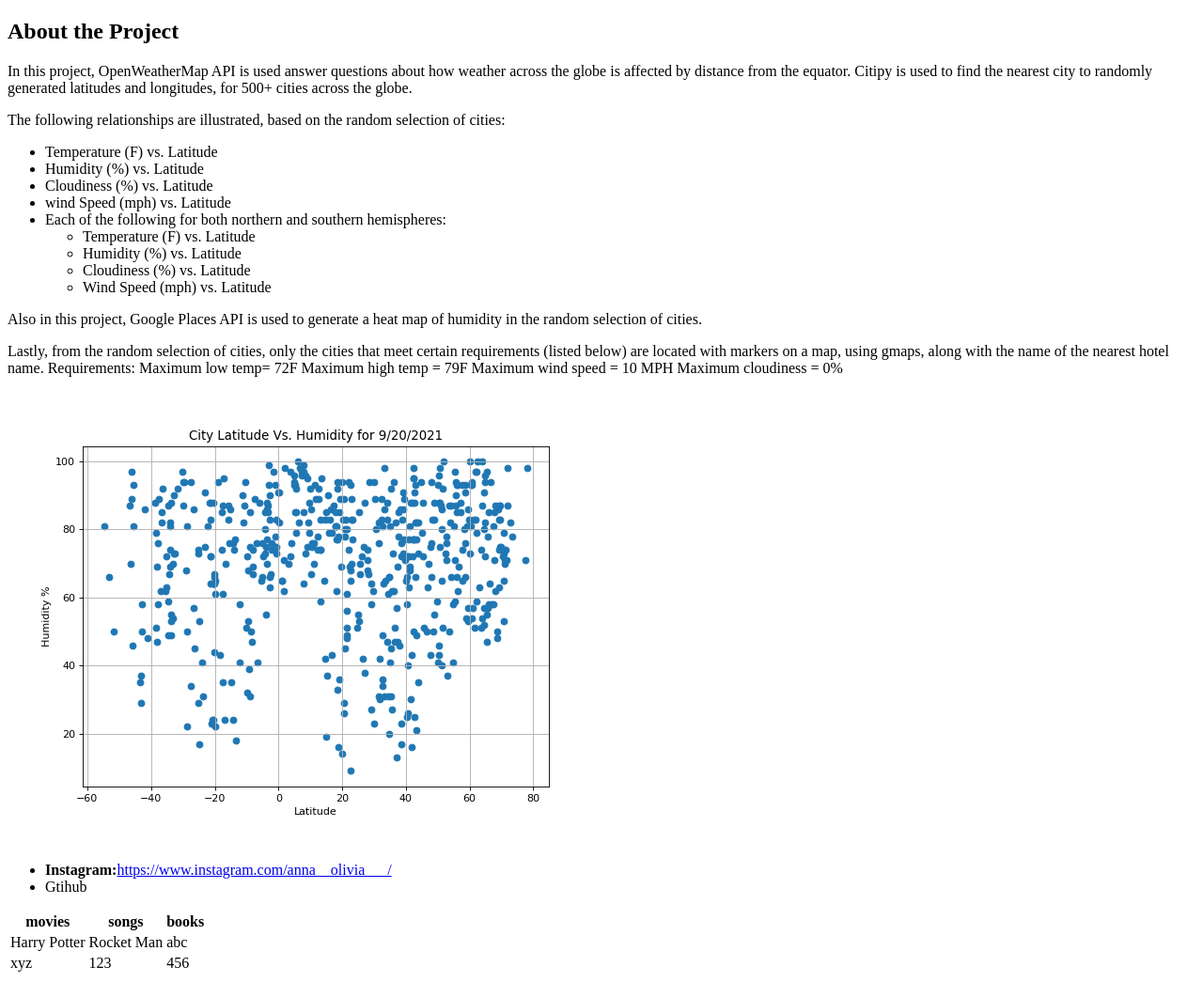
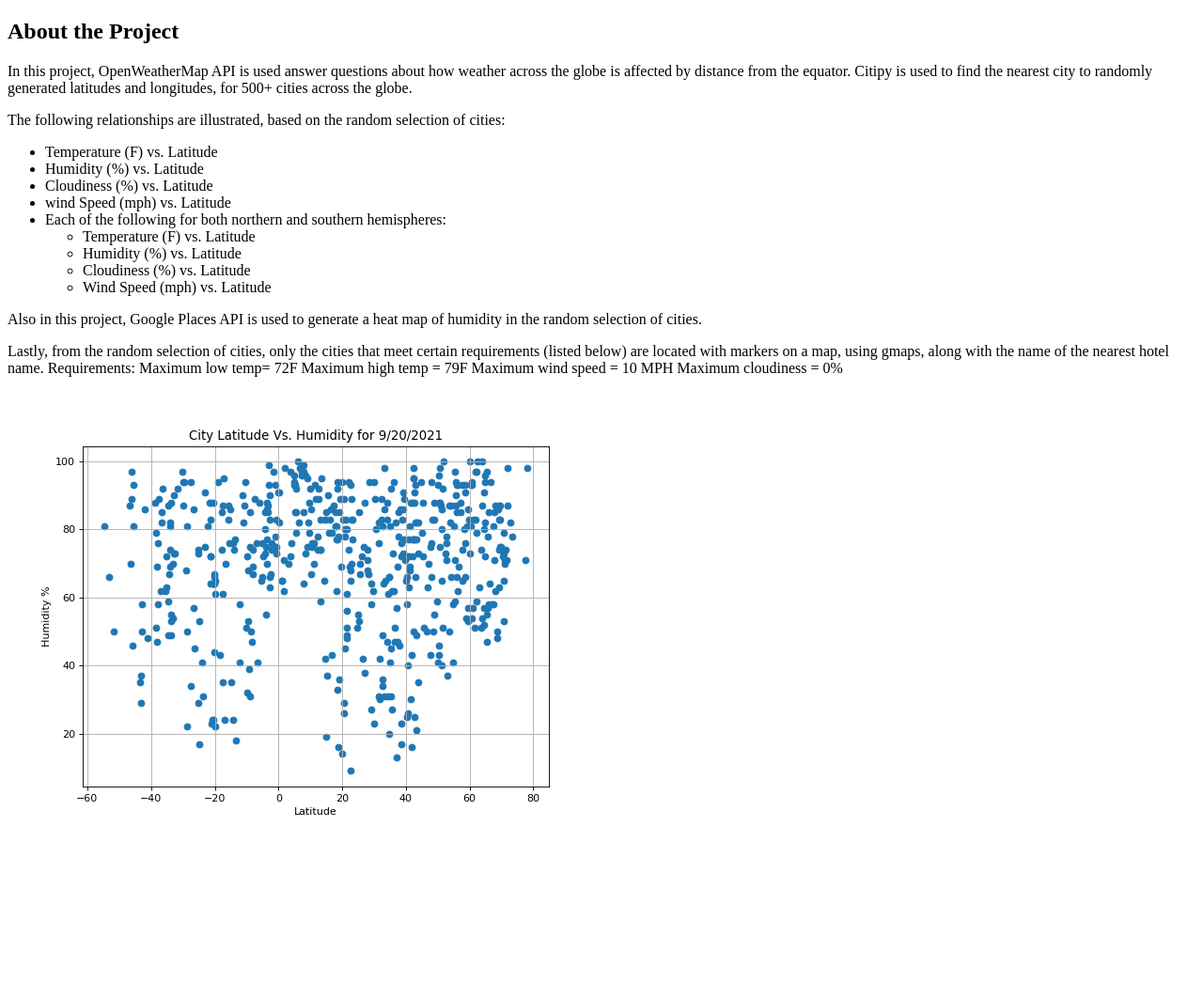
Before and after one commit to Annaolivia5/Latitude-and-Weather-Analysis, a plain HTML site: page index.html in a window 1280 px wide. Shown: the whole page at 94% size. After the commit the page ends 909 px from the top, so only its background shows below. Drawn offline with Linux system fonts and the light colour scheme.

Commit message:
updated index.html

```diff
--- a/index.html
+++ b/index.html
@@ -51,36 +51,6 @@
     </p>
 
     <img src="Latitude_vs_Humidity_Plot.png" alt="humidity map">
-
-
-
-      <article>
-        <ul>
-          <li><strong>Instagram:</strong><a href="https://www.instagram.com/anna__olivia___/">https://www.instagram.com/anna__olivia___/</a></li>
-          <li>Gtihub</li>
-        </ul>
-      </article>
-
-      <artcile>
-        <table>
-          <tr>
-            <th><strong>movies</strong></th>
-            <th><strong>songs</strong></th>
-            <th><strong>books</strong></th>
-          </tr>
-          <tr>
-            <td>Harry Potter</td>
-            <td>Rocket Man</td>
-            <td>abc</td>
-          </tr>
-          <tr>
-            <td>xyz</td>
-            <td>123</td>
-            <td>456</td>
-          </tr>
-        </table>
-      </artcile>
-
   </section>
 
 </body>
```
